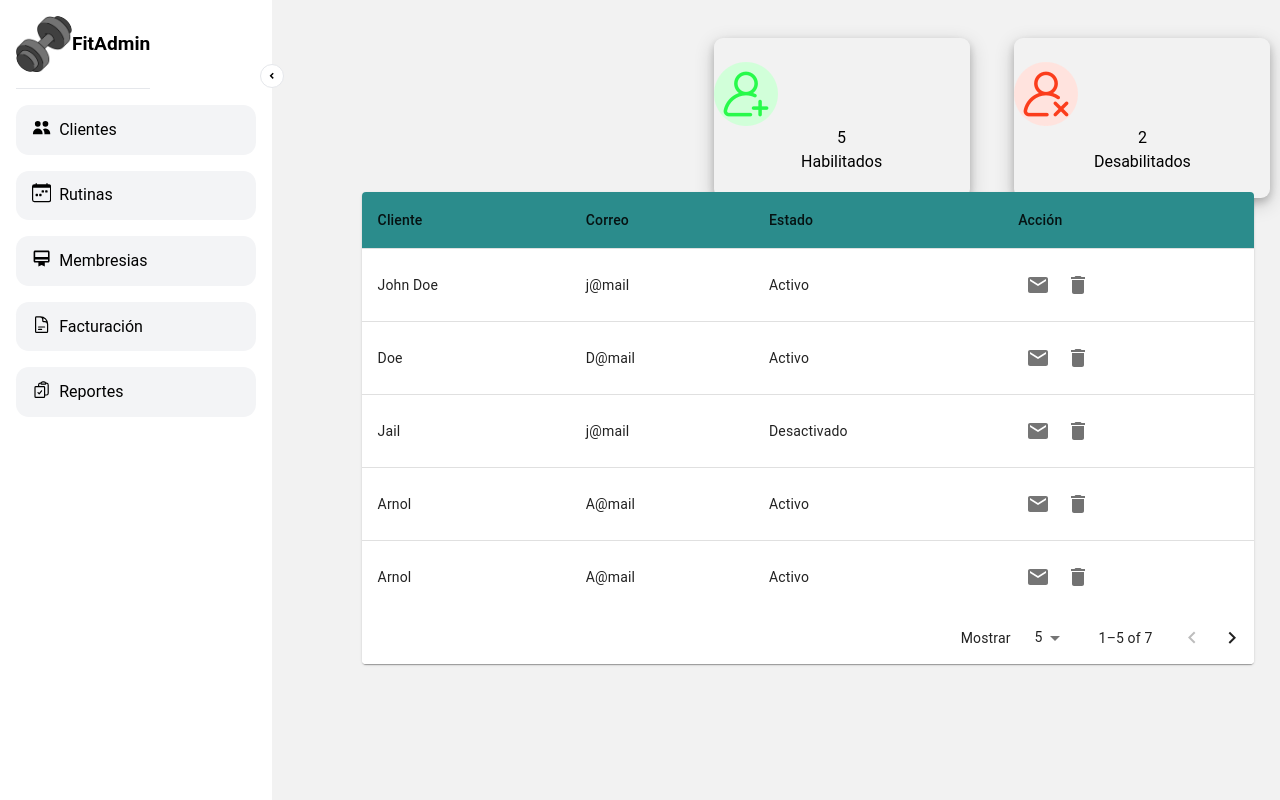
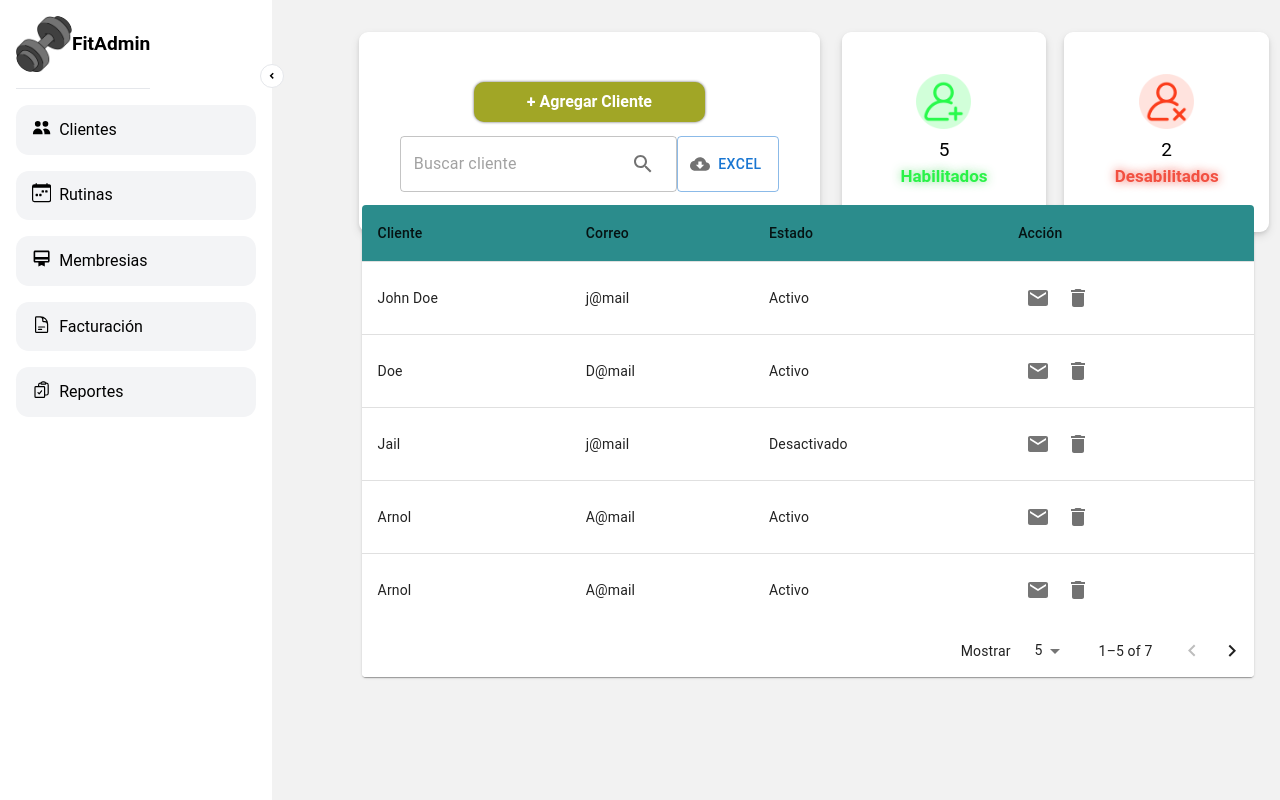
Before and after one commit to M3lanyM/Project_FitAdmin, a Next.js app: page /indexClient in a window 1280 px wide. Built offline with nearby package versions, Linux system fonts and the light colour scheme.

Commit message:
PageClient

```diff
--- a/src/pages/_app.tsx
+++ b/src/pages/_app.tsx
@@ -7,6 +7,7 @@ import '@/styles/routine.css'
 import '@/styles/exercise.css'
 import '@/styles/report.css'
 import '@/styles/member.css'
+import '@/styles/client.css'
 
 import type { AppProps } from 'next/app'
 
--- a/src/pages/indexClient.tsx
+++ b/src/pages/indexClient.tsx
@@ -1,28 +1,61 @@
 import React from 'react';
 import BaseLayout from "@/components/BaseLayout";
 import TableClient, { initialData, TableData } from '@/components/TableClient';
+import { TextField, InputAdornment } from '@mui/material';
+import Button from '@mui/material/Button';
+import { Search as SearchIcon } from '@mui/icons-material';
+import CloudDownloadIcon from '@mui/icons-material/CloudDownload';
 
 export default function ClientPage() {
   const activeClientsCount = calculateActiveClientsCount();
   const deactiveClientsCount = calculateDeactivateClientsCount();
 
-
   return (
     <BaseLayout>
-    <div className='h'>
+
+      <div className='h'>
+        <div className='h1'>
+          <button className='btnClient'>+ Agregar Cliente</button>
+          <div className='Descarga'>
+            <TextField
+              InputProps={{
+                endAdornment: (
+                  <InputAdornment position="start">
+                    <SearchIcon className="SearchIcon" />
+                  </InputAdornment>
+                ),
+              }}
+              placeholder="Buscar cliente"
+              sx={{
+                width: '85%',
+                '& .MuiOutlinedInput-root.Mui-focused .MuiOutlinedInput-notchedOutline': {
+                  borderColor: '#2b8c8c',
+                },
+              }}
+            />
+            <Button variant="outlined"
+              startIcon={<CloudDownloadIcon className="custom-icon" />}
+              className="custom-button"
+            >
+              Excel
+            </Button>
+          </div>
+        </div>
+
 
         <div className="Habilitados">
-          <img className="service-img2" src="/img/enabled.png" />
-          <p>{`${activeClientsCount}`}</p>
-          <h1>Habilitados</h1>
+          <img className="enabled" src="/img/enabled.png" />
+          <p className='text1'>{`${activeClientsCount}`}</p>
+          <h1 className='text2H'>Habilitados</h1>
         </div>
 
         <div className="Desabilitados">
-          <img className="service-img2" src="/img/disabled.png" />
-          <p>{`${deactiveClientsCount}`}</p>
-          <h1>Desabilitados</h1>
+          <img className="disabled" src="/img/disabled.png" />
+          <p className='text1'>{`${deactiveClientsCount}`}</p>
+          <h1 className='text2D'>Desabilitados</h1>
         </div>
-</div>
+      </div>
+
       <TableClient data={initialData} />
     </BaseLayout>
   );
--- /dev/null
+++ b/src/styles/client.css
@@ -0,0 +1,181 @@
+
+/*Tabla cliente*/
+.tableClient-container {
+    width: 80%;
+    height: 59%;
+    margin: 1% 2%;
+    margin-top: 16%;
+    box-shadow: 0 2px 4px 0 rgba(0, 0, 0, 0.1), 0 4px 10px 0 rgba(0, 0, 0, 0.1);
+  }
+
+  .tableClient {
+    width: 100%;
+  }
+
+  .tableClient-cell {
+    padding: 5px 16px;
+    text-align: center;
+
+  }
+
+  .tableClient-header-row {
+    background-color: #2b8c8c;
+    position: sticky;
+    top: 0;
+    z-index: 1;
+    color: white;
+
+  }
+
+  .tableClient-header-cell {
+    color: white;
+    font-weight: bold;
+    text-align: center;
+  }
+
+  .tableClient-row {
+    padding: 8px 16px;
+
+  }
+
+  .tableClient-row:hover {
+    background-color: #f2f2f2;
+  }
+
+  .delete-icon {
+    color: #727272;
+  }
+
+  .MuiTablePagination-select {
+    border: 2px solid #A1A626;
+    border-radius: 10px;
+  }
+
+  .pagination-button {
+    color: #A1A626;
+  }
+
+  .pagination-container {
+    position: sticky;
+    bottom: 0;
+    background-color: white;
+    z-index: 1;
+  }
+
+  /*Tabla cliente*/
+
+
+  .Habilitados {
+    margin-left: 42%;
+  }
+
+  .Desabilitados,
+  .Habilitados {
+    display: flex;
+    flex-direction: column;
+    align-items: center;
+    justify-content: center;
+    text-align: center;
+    position: absolute;
+    margin-top: 2.5%;
+    width: 16%;
+    height: 25%;
+    background-color: #fff;
+    border-radius: 9px;
+    box-shadow: 0 2px 4px 0 rgba(0, 0, 0, 0.1), 0 4px 10px 0 rgba(0, 0, 0, 0.1);
+  }
+
+  .Desabilitados {
+    margin-left: 59.4%;
+    font-size: 16px;
+  }
+
+  .text1 {
+    margin-top: 3%;
+    font-size: 19px;
+  }
+
+  .text2H,
+  .text2D {
+    font-size: 17px;
+  }
+
+  .text2H {
+    color: #29F247;
+    font-weight: bold;
+    text-shadow: 0px 0px 10px #5ddd70dc;
+  }
+
+  .text2D {
+    color: #F25041;
+    font-weight: bold;
+    text-shadow: 0px 0px 10px #f25041ee;
+  }
+
+  .h {
+    display: flex;
+  }
+
+  .disabled,
+  .enabled {
+    width: 55px;
+    height: 55px;
+  }
+
+  .btnClient {
+    width: 50%;
+    height: 40px;
+    margin: 10px auto;
+    justify-content: center;
+    color: #fff;
+    font-weight: bold;
+    border: none;
+    border-radius: 5px;
+    border-radius: 10px;
+    background-color: #A1A626;
+    box-shadow: 0 0 3px rgba(0, 0, 0, 0.6);
+    margin-bottom: 3%;
+  }
+
+  .h1 {
+    display: flex;
+    flex-direction: column;
+    align-items: center;
+    justify-content: center;
+    text-align: center;
+    position: absolute;
+    margin-top: 2.5%;
+    width: 36%;
+    height: 25%;
+    margin-left: 4.3%;
+    background-color: #FFFFFF;
+    border-radius: 9px;
+    box-shadow: 0 2px 4px 0 rgba(0, 0, 0, 0.1), 0 4px 10px 0 rgba(0, 0, 0, 0.1);
+  }
+
+  .Descarga {
+    display: flex;
+  }
+
+  .Descarga>*+* {
+    margin-left: 30px;
+    /* Ajusta el valor según el espacio que desees */
+  }
+
+  .custom-button {
+    width: 30%;
+    color: #2b8c8c;
+    font-weight: bold;
+    border-color: #2b8c8c;
+    border-width: 2px;
+  }
+
+  .custom-button:hover {
+    border-color: #2b8c8c;
+    border-width: 2px;
+  }
+
+  .custom-icon,
+  .SearchIcon {
+    color: #727272;
+  }
--- a/src/styles/globals.css
+++ b/src/styles/globals.css
@@ -12,99 +12,3 @@ body {
   background-color: #F2F2F2;
   font-family: "Roboto", sans-serif;
 }
-
-
-/*Tabla cliente*/
-.tableClient-container {
-  width: 80%;
-  height: 59%;
-  margin: 1% 2%;
-  margin-top: 15%;
-}
-
-.tableClient {
-  width: 100%;
-}
-
-.tableClient-cell {
-  padding: 5px 16px;
-  text-align: center;
-
-}
-
-.tableClient-header-row {
-  background-color: #2b8c8c;
-  position: sticky;
-  top: 0;
-  z-index: 1;
-  color: white;
-
-}
-
-.tableClient-header-cell {
-  color: white;
-  font-weight: bold;
-  text-align: center;
-}
-
-.tableClient-row {
-  padding: 8px 16px;
-
-}
-
-.tableClient-row:hover {
-  background-color: #f2f2f2;
-}
-
-.delete-icon {
-  color: #727272;
-}
-
-.MuiTablePagination-select {
-  border: 2px solid #A1A626;
-  border-radius: 10px;
-}
-
-.pagination-button {
-  color: #A1A626;
-}
-
-.pagination-container {
-  position: sticky;
-  bottom: 0;
-  background-color: white;
-  z-index: 1;
-}
-
-/*Tabla cliente*/
-
-
-.Habilitados {
-  align-content: center;
-  text-align: center;
-  position: absolute;
-  width: 20%;
-  height: 20%;
-  margin-left: 32%;
-  margin-top: 3%;
-  background-color: #F2F2F2;
-  border-radius: 9px;
-  box-shadow: 0 4px 8px 0 rgba(0, 0, 0, 0.2), 0 6px 20px 0 rgba(0, 0, 0, 0.19);
-}
-
-.Desabilitados{
-  align-content: center;
-  text-align: center;
-  position: absolute;
-  width: 20%;
-  height: 20%;
-  margin-left: 55.5%;
-  margin-top: 3%;
-  background-color: #F2F2F2;
-  border-radius: 9px;
-  box-shadow: 0 4px 8px 0 rgba(0, 0, 0, 0.2), 0 6px 20px 0 rgba(0, 0, 0, 0.19);
-}
-.h{
-  display: flex;
-
-}
```
